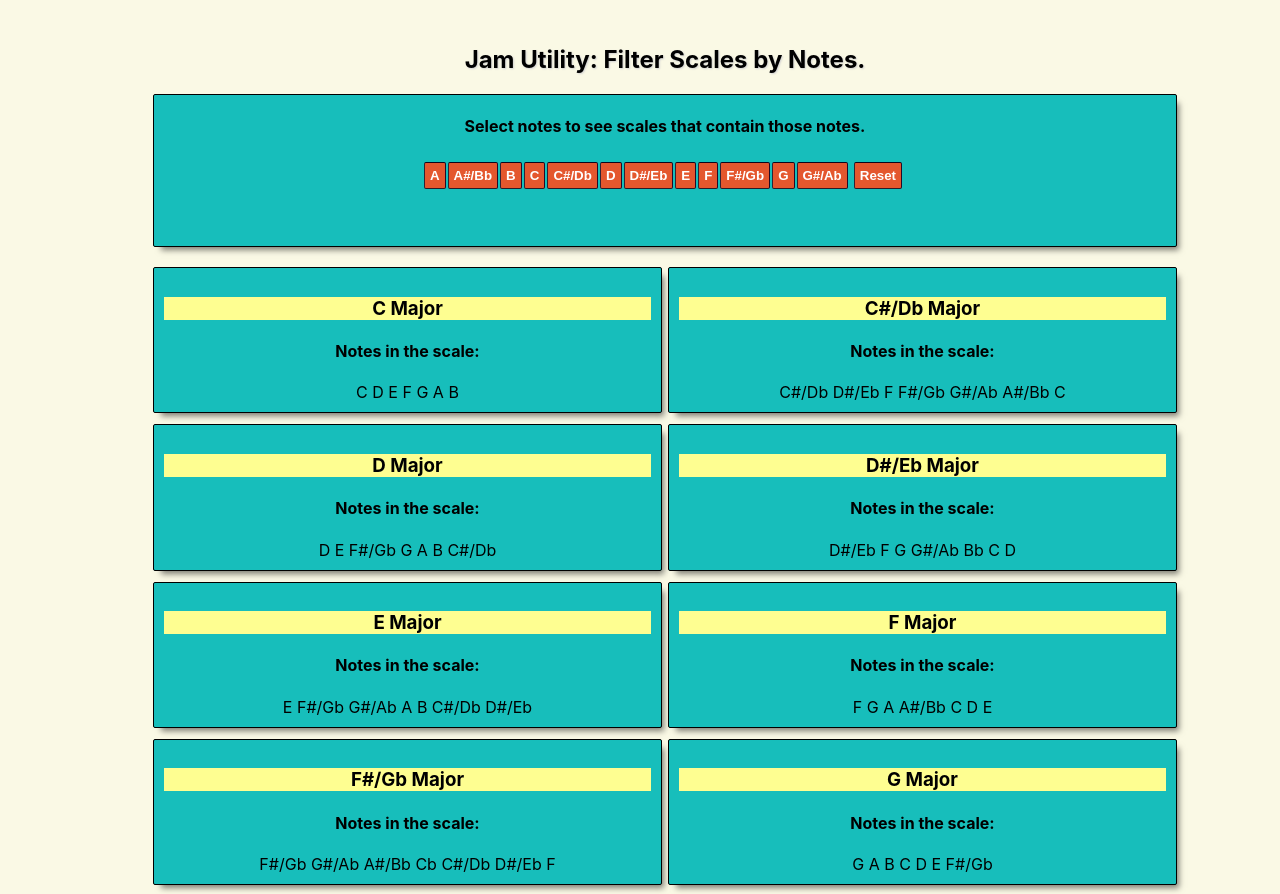
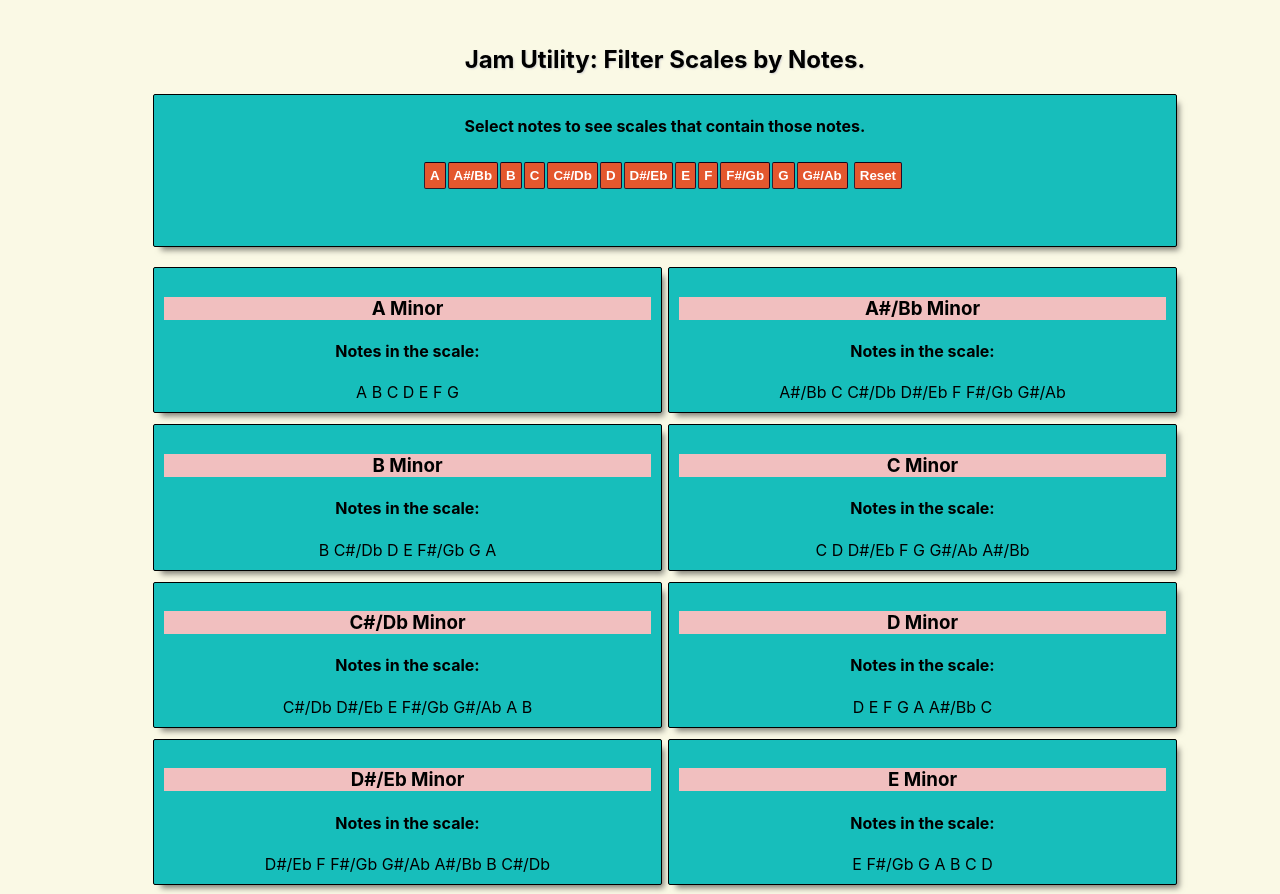
Before and after one commit to zhanknight/jam-utility, a React (Create React App) app: page / in a window 1280 px wide. Shown: the top 894 px of the page. Built offline with nearby package versions, Linux system fonts and the light colour scheme.

Commit message:
Generate scales programatically rather than from a huge premade library array

```diff
--- a/src/Scales.js
+++ b/src/Scales.js
@@ -1,302 +1,57 @@
-// This will be our giant array of scales objects, just test data for now
 
-export const scaleData = [
-    {
-        "id": "1",
-        "display": true,
-        "scale": "C Major",
-        "root": "C",
-        "type": "Major",
-        "notes": [
-            "C", "D", "E", "F", "G", "A", "B"
-        ]
-    },
-    {
-        "id": "2",
-        "display": true,
-        "scale": "C#/Db Major",
-        "root": "C#",
-        "type": "Major",
-        "notes": [
-            "C#/Db", "D#/Eb", "F", "F#/Gb", "G#/Ab", "A#/Bb", "C"
-        ]
-    },
-    {
-        "id": "3",
-        "display": true,
-        "scale": "D Major",
-        "root": "D",
-        "type": "Major",
-        "notes": [
-            "D", "E", "F#/Gb", "G", "A", "B", "C#/Db"
-        ]
-    },
-    {
-        "id": "4",
-        "display": true,
-        "scale": "D#/Eb Major",
-        "root": "D#",
-        "type": "Major",
-        "notes": [
-            "D#/Eb", "F", "G", "G#/Ab", "Bb", "C", "D"
-        ]
-    },
-    {
-        "id": "5",
-        "display": true,
-        "scale": "E Major",
-        "root": "E",
-        "type": "Major",
-        "notes": [
-            "E", "F#/Gb", "G#/Ab", "A", "B", "C#/Db", "D#/Eb"
-        ]
-    },
-    {
-        "id": "6",
-        "display": true,
-        "scale": "F Major",
-        "root": "F",
-        "type": "Major",
-        "notes": [
-            "F", "G", "A", "A#/Bb", "C", "D", "E"
-        ]
-    },
-    {
-        "id": "7",
-        "display": true,
-        "scale": "F#/Gb Major",
-        "root": "F#",
-        "type": "Major",
-        "notes": [
-            "F#/Gb", "G#/Ab", "A#/Bb", "Cb", "C#/Db", "D#/Eb", "F"
-        ]
-    },
-    {
-        "id": "8",
-        "display": true,
-        "scale": "G Major",
-        "root": "G",
-        "type": "Major",
-        "notes": [
-            "G", "A", "B", "C", "D", "E", "F#/Gb"
-        ]
-    },
-    {
-        "id": "9",
-        "display": true,
-        "scale": "G#/Ab Major",
-        "root": "G#",
-        "type": "Major",
-        "notes": [
-            "G#/Ab", "A#/Bb", "C", "C#/Db", "D#/Eb", "F", "G"
-        ]
-    },
-    {
-        "id": "10",
-        "display": true,
-        "scale": "A Major",
-        "root": "A",
-        "type": "Major",
-        "notes": [
-            "A", "B", "C#/Db", "D", "E", "F#/Gb", "G#/Ab"
-        ]
-    },
-    {
-        "id": "11",
-        "display": true,
-        "scale": "A#/Bb Major",
-        "root": "A#",
-        "type": "Major",
-        "notes": [
-            "A#/Bb", "C", "D", "D#/Eb", "F", "G", "A"
-        ]
-    },
-    {
-        "id": "12",
-        "display": true,
-        "scale": "B Major",
-        "root": "B",
-        "type": "Major",
-        "notes": [
-            "B", "C#/Db", "D#/Eb", "E", "F#/Gb", "G#/Ab", "A#/Bb"
-        ]
-    },
-    {
-        "id": "13",
-        "display": true,
-        "scale": "A Minor",
-        "root": "A",
-        "type": "Minor",
-        "notes": [
-            "A", "B", "C", "D", "E", "F", "G"
-        ]
-    },
-    {
-        "id": "14",
-        "display": true,
-        "scale": "A#/Bb minor",
-        "root": "A#",
-        "type": "Minor",
-        "notes": [
-            "A#/Bb", "C", "C#/Db", "D#/Eb", "F", "F#/Gb", "G#/Ab"
-        ]
-    },
- {
-        "id": "15",
-        "display": true,
-        "scale": "B Minor",
-        "root": "B",
-        "type": "Minor",
-        "notes": [
-            "B", "C#/Db", "D", "E", "F#/Gb", "G", "A"
-        ]
-    },
- {
-        "id": "16",
-        "display": true,
-        "scale": "C Minor",
-        "root": "C",
-        "type": "Minor",
-        "notes": [
-            "C", "D", "D#/Eb", "F", "G", "G#/Ab", "A#/Bb"
-        ]
-    },
- {
-        "id": "17",
-        "display": true,
-        "scale": "C#/Db Minor",
-        "root": "C#",
-        "type": "Minor",
-        "notes": [
-            "C#/Db", "D#/Eb", "E", "F#/Gb", "G#/Ab", "A", "B"
-        ]
-    },
- {
-        "id": "18",
-        "display": true,
-        "scale": "D Minor",
-        "root": "D",
-        "type": "Minor",
-        "notes": [
-            "D", "E", "F", "G", "A", "A#/Bb", "C"
-        ]
-    },
- {
-        "id": "19",
-        "display": true,
-        "scale": "D#/Eb Minor",
-        "root": "D#",
-        "type": "Minor",
-        "notes": [
-            "D#/Eb", "F", "F#/Gb", "G#/Ab", "A#/Bb", "B", "C#/Db"
-        ]
-    },
- {
-        "id": "20",
-        "display": true,
-        "scale": "E Minor",
-        "root": "E",
-        "type": "Minor",
-        "notes": [
-            "E", "F#/Gb", "G", "A", "B", "C", "D"
-        ]
-    },
- {
-        "id": "21",
-        "display": true,
-        "scale": "F Minor",
-        "root": "F",
-        "type": "Minor",
-        "notes": [
-            "F", "G", "G#/Ab", "A#/Bb", "C", "C#/Db", "D#/Eb"
-        ]
-    },
- {
-        "id": "22",
-        "display": true,
-        "scale": "F#/Gb Minor",
-        "root": "F#",
-        "type": "Minor",
-        "notes": [
-            "F#/Gb", "G#/Ab", "A", "B", "C#/Db", "D", "E"
-        ]
-    },
- {
-        "id": "23",
-        "display": true,
-        "scale": "G Minor",
-        "root": "G",
-        "type": "Minor",
-        "notes": [
-            "G", "A", "A#/Bb", "C", "D", "D#/Eb", "F"
-        ]
-    },
- {
-        "id": "24",
-        "display": true,
-        "scale": "G#/Ab Minor",
-        "root": "G#",
-        "type": "Minor",
-        "notes": [
-            "G#/Ab", "A#/Bb", "B", "C#/Db", "D#/Eb", "E", "F#/Gb"
-        ]
-    },
+// programmatically generating scales based on scale type 'definitions'
 
-                    ];
-
-// Idea for programmatically generating scales based on scale type 'definitions'
-function ScaleBuilder() {
-    // all possible notes, doubled so that we don't ever iterate past the end of the array.
-    const notes = ["A", "A#/Bb", "B", "C", "C#/Db", "D", "D#/Eb", "E", "F", "F#/Gb", "G", "G#/Ab", "A", "A#/Bb", "B", "C", "C#/Db", "D", "D#/Eb", "E", "F", "F#/Gb", "G", "G#/Ab"];
-    // a 'definition' for the major scale interval pattern
-    const scaleDefi = [1, 1, 0, 1, 1, 1, 0];
-    // hard coded test root note
-    let root = "C";
-
-
-    // find the first instance of the root note in the list of all possible notes
-    let startNote = notes.findIndex((note) => note === root );
-    let generatedScale = [];
-
-    // use the 'definition' to move through all possible notes starting from the root we just found
-    // pushing them into a new array as our generated scale
-    scaleDefi.forEach(a => {
-        if (a === 0) {
-            generatedScale.push(notes[startNote]);
-            startNote = startNote +1;
-        }
-        if (a === 1) {
-            generatedScale.push(notes[startNote]);
-            startNote = startNote +2;
-        }
-    })
-    console.log(generatedScale);
-}
-// works! that was a productive lunch break.
-ScaleBuilder();
-
-// Idea #2 for programmatically generating scales based on scale type 'definitions'
-// instead of making definitions based on intervals, make definitions based on
-// interval distance from the root, IE 1,3,5,6 etc rather than 1,1,0,1,1,1,0
+// the array we send back to app.js
+let scaleData = [];
 
 //  'definitions' for the major and minor scale interval pattern with distance from root
-const major = [2,4,5,7,9,11];
-const minor = [2,3,5,7,8,10];
+const minor = {
+    "type": "Minor",
+    "definition": [2,3,5,7,8,10]
+}
 
-function ScaleBuilder2(root, type) {
+const major = {
+    "type": "Major",
+    "definition": [2,4,5,7,9,11]
+}
+
+// function to build individual scales from definitions
+function ScaleBuilder(root, type) {
     // all possible notes, doubled so that we don't ever iterate past the end of the array.
     const notes = ["A", "A#/Bb", "B", "C", "C#/Db", "D", "D#/Eb", "E", "F", "F#/Gb", "G", "G#/Ab",
                    "A", "A#/Bb", "B", "C", "C#/Db", "D", "D#/Eb", "E", "F", "F#/Gb", "G", "G#/Ab"];
-let scaleDefi = type;
+    let scaleDefi = type.definition;
     let startNote = notes.findIndex((note) => note === root);
     let generatedScale =[];
 
         generatedScale.push(notes[startNote]);
             scaleDefi.forEach(n => {
-    generatedScale.push(notes[startNote + n])
+            generatedScale.push(notes[startNote + n]);
             })
-console.log(generatedScale);
+
+// generate the object for use in the app
+        return {
+         "id": `${root} ${type.type}`,
+         "display": true,
+         "scale": `${root} ${type.type}`,
+         "root": root,
+         "type": type.type,
+         "notes": generatedScale
+        };
 }
-// also works! slightly shorter, no conditionals, accepts args!
-ScaleBuilder2("C", major);
-ScaleBuilder2("G", minor);
+
+// function to generate every possible scale for every possible root
+function GenerateAllScales(type) {
+   const notes = ["A", "A#/Bb", "B", "C", "C#/Db", "D", "D#/Eb", "E", "F", "F#/Gb", "G", "G#/Ab"]
+
+        notes.forEach (n => {
+             scaleData.push(ScaleBuilder(n, type));
+         })
+    console.log(scaleData);
+}
+
+// call the functions
+GenerateAllScales(minor);
+GenerateAllScales(major);
+
+export {scaleData};
```
Lines whose indentation alone changed are shown as unchanged.
